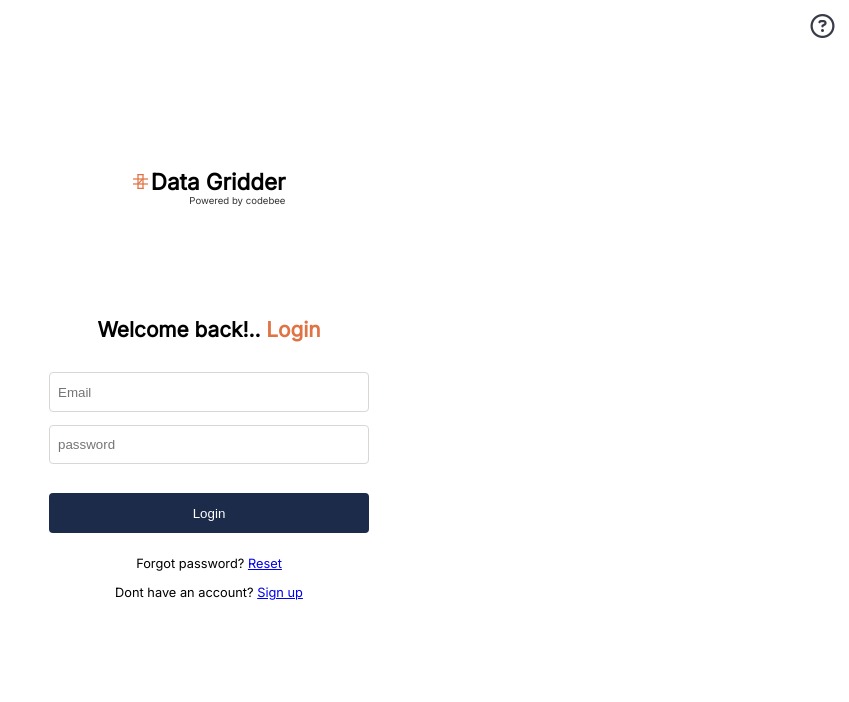
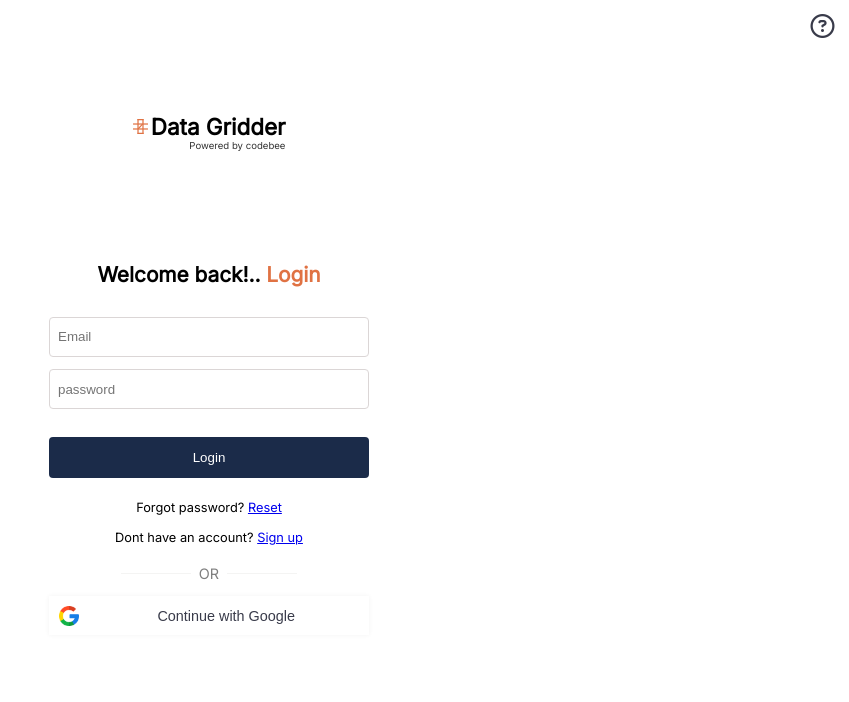
Before and after one commit to Codebee50/Data-gridder, a Django app: page /login in a window 1280 px wide. Shown: the top 702 px of the page, without its empty margins (431-1280 px from the left). Run offline with Django 4.2, Linux system fonts and the light colour scheme.

Commit message:
added button for continue with google

```diff
--- a/Gridder/settings.py
+++ b/Gridder/settings.py
@@ -26,7 +26,7 @@ load_dotenv()
 SECRET_KEY = os.environ.get('SECRET_KEY')
 
 # SECURITY WARNING: don't run with debug turned on in production!
-DEBUG = False
+DEBUG = True
 
 if DEBUG:
     ALLOWED_HOSTS = ['0.0.0.0', '127.0.0.1', '192.168.0.105', '192.168.0.100', '*']
--- a/data_gridder/views.py
+++ b/data_gridder/views.py
@@ -237,7 +237,6 @@ class RequestResetEmail(View):
             messages.error(request, 'Please enter a valid email')
             return render(request, 'request-reset.html')
 
-
         user = User.objects.filter(email = email)
 
         if user.exists():
@@ -251,11 +250,8 @@ class RequestResetEmail(View):
                 'token': PasswordResetTokenGenerator().make_token(user[0])
             })
 
-            # email =EmailMessage(subject=email_subject, body=email_body, from_email= 'Data gridder <codebee286@gmail.com>',
-            #             to=[user_profile.user.email])
             text_content = strip_tags(email_body)
             sender = 'Data gridder <' + str(settings.EMAIL_HOST_USER) + '>'
-
             email = EmailMultiAlternatives(
                 email_subject,
                 text_content,
--- a/static/compile/sign.css
+++ b/static/compile/sign.css
@@ -252,12 +252,12 @@ footer .bottom .content .side {
 
 html::-webkit-scrollbar {
   width: 0.5rem;
-  background-color: #f7f2f2;
+  background-color: var(--background_pink);
 }
 
 html::-webkit-scrollbar-thumb {
   border-radius: 2rem;
-  background: #393B4A;
+  background: var(--complement_color);
 }
 
 input:-webkit-autofill,
@@ -287,7 +287,7 @@ button:disabled {
 }
 .signup .contact-data-gridder i {
   font-size: 1.5rem;
-  color: #393B4A;
+  color: var(--complement_color);
 }
 .signup .container {
   display: flex;
@@ -348,7 +348,7 @@ button:disabled {
   font-weight: 700;
 }
 .signup .container .bottom .welcome p span {
-  color: #E07243;
+  color: var(--cus_orange);
 }
 .signup .container .bottom .form-con form {
   display: flex;
@@ -498,7 +498,7 @@ button:disabled {
 .signup .verify-email-div .header .header-content h3 {
   font-family: "Inter", sans-serif;
   margin-top: 0.3rem;
-  color: #393B4A;
+  color: var(--complement_color);
 }
 .signup .verify-email-div .header .header-content p {
   text-align: center;
@@ -534,7 +534,7 @@ button:disabled {
   font-size: 0.8rem;
 }
 .signup .verify-email-div .verify-body .edit-p span a {
-  color: #E07243;
+  color: var(--cus_orange);
 }
 .signup .verify-email-div .verify-body button {
   border-radius: 5px;
@@ -544,7 +544,7 @@ button:disabled {
   border: none;
   outline: none;
   margin-top: 0.7rem;
-  background-color: #0DC58A;
+  background-color: var(--major_green);
   display: flex;
   flex-direction: row;
   align-items: center;
@@ -583,7 +583,7 @@ button:disabled {
 }
 .login .contact-data-gridder i {
   font-size: 1.5rem;
-  color: #393B4A;
+  color: var(--complement_color);
 }
 .login .container {
   display: flex;
@@ -653,7 +653,7 @@ button:disabled {
   font-weight: 700;
 }
 .login .container .bottom .welcome .welcome-message span {
-  color: #E07243;
+  color: var(--cus_orange);
 }
 .login .container .bottom .welcome .reset-message {
   font-family: "Inter", sans-serif;
@@ -731,6 +731,60 @@ button:disabled {
 .login .confirm-reset-container .confirm-content .message span {
   font-size: 1rem;
 }
+
+.auth-options {
+  align-self: center;
+  margin: 20px 2.5rem;
+  display: flex;
+  flex-direction: column;
+  align-items: center;
+  justify-content: center;
+}
+.auth-options .header-container {
+  display: flex;
+  flex-direction: row;
+  align-items: center;
+}
+.auth-options .header-container .line {
+  width: 70px;
+  height: 0.1rem;
+  background-color: var(--generic-grey);
+}
+.auth-options .header-container .txt-or {
+  font-size: 0.9rem;
+  opacity: 0.5;
+  margin: 0 0.5rem;
+}
+.auth-options .options-container {
+  display: flex;
+  flex-direction: column;
+  width: 100%;
+}
+.auth-options .options-container .option {
+  display: flex;
+  flex-direction: row;
+  align-items: center;
+  margin-top: 0.9rem;
+  padding: 0.6rem;
+  cursor: pointer;
+  background-color: white;
+  border: none;
+  outline: none;
+  box-shadow: 0 0 5px 0 rgba(0, 0, 0, 0.05);
+  text-align: center;
+}
+.auth-options .options-container .option img {
+  width: 20px;
+  height: 20px;
+}
+.auth-options .options-container .option .option-prompt {
+  text-align: center;
+  width: 100%;
+  margin-left: 0.9rem;
+  font-size: 0.9rem;
+  color: var(--complement_color);
+}
+
 .failed-container {
   background-color: white;
   width: 100%;
--- a/static/style/dash.scss
+++ b/static/style/dash.scss
@@ -29,7 +29,7 @@
 
 
 }
-//custom scroll bar
+//custom scroll ar
 html::-webkit-scrollbar{
     width: .5rem;
     background-color: lightblue;
--- a/static/style/sign.scss
+++ b/static/style/sign.scss
@@ -13,12 +13,12 @@ $complement_color: #393B4A;
 //custom scroll bar
 html::-webkit-scrollbar{
     width: .5rem;
-    background-color: $background_pink;
+    background-color: var(--background_pink);
 }
 
 html::-webkit-scrollbar-thumb{
     border-radius: 2rem;
-    background: $complement_color;
+    background: var(--complement_color);
 }
 
 input:-webkit-autofill,
@@ -52,7 +52,7 @@ button:disabled{
 
         i{
             font-size: 1.5rem;
-            color: $complement_color;
+            color: var(--complement_color);
         }
     }
 
@@ -117,7 +117,7 @@ button:disabled{
                  text-align: center;
                  font-weight: 700;
                  span{
-                    color: $cus_orange;
+                    color: var(--cus_orange);
                  }
 
              }
@@ -319,7 +319,7 @@ button:disabled{
                 h3{
                     font-family: 'Inter', sans-serif;
                     margin-top: 0.3rem;
-                    color: $complement_color;
+                    color: var(--complement_color);
                 }
 
                 p{
@@ -369,7 +369,7 @@ button:disabled{
 
                 span{
                     a{
-                        color: $cus_orange;
+                        color: var(--cus_orange);
                     }
                 }
             }
@@ -381,7 +381,7 @@ button:disabled{
                 border: none;
                 outline: none;
                 margin-top: 0.7rem;
-                background-color: $fine_green;
+                background-color: var(--major_green);
                 display: flex;
                 flex-direction: row;
                 align-items: center;
@@ -433,7 +433,7 @@ button:disabled{
 
         i{
             font-size: 1.5rem;
-            color: $complement_color;
+            color: var(--complement_color);
         }
     }
 
@@ -506,7 +506,7 @@ button:disabled{
                  text-align: center;
                  font-weight: 700;
                  span{
-                    color: $cus_orange;
+                    color: var(--cus_orange);
                  }
 
              }
@@ -531,7 +531,6 @@ button:disabled{
                     padding: 0.7rem 0.5rem;
                     margin: 0.4rem 2.5rem;
                     border: 1px solid rgb(219, 214, 214);
-
                     outline: none;
                     border-radius: 4px;
 
@@ -558,13 +557,6 @@ button:disabled{
                      text-align: center;
                      font-size: 0.8rem;
                      margin-top: 0.9rem;
-
-
-                    // a{
-                    //     color: #5e6160;
-                    //     text-decoration: none;
-                    //     border-bottom: 1px dotted black;
-                    // }
                  }
 
 
@@ -572,12 +564,6 @@ button:disabled{
 
                     font-size: 0.8rem;
                     text-align: center;
-
-                    // a{
-                    //     color: #5e6160;
-                    //     text-decoration: none;
-                    //     border-bottom: 1px dotted black;
-                    // }
                 }
 
                  .warning{
@@ -623,13 +609,73 @@ button:disabled{
              }
             }
 
-            .header-info{
 
         }
     }
 }
+
+.auth-options{
+    align-self: center;
+    margin: 20px 2.5rem;
+    display: flex;
+    flex-direction: column;
+    align-items: center;
+    justify-content: center;
+
+    .header-container{
+        display: flex;
+        flex-direction: row;
+        align-items: center;
+
+        .line{
+            width: 70px;
+            height: 0.1rem;
+            background-color: var(--generic-grey);
         }
 
+        .txt-or{
+            font-size: 0.9rem;
+            opacity: 0.5;
+            margin: 0 0.5rem;
+        }
+    }
+
+    .options-container{
+        display: flex;
+        flex-direction: column;
+        width: 100%;
+
+        .option{
+            display: flex;
+            flex-direction: row;
+            align-items: center;
+            margin-top: 0.9rem;
+            padding: 0.6rem;
+            cursor: pointer;
+            background-color: white;
+            border: none;
+            outline: none;
+            box-shadow: 0 0 5px 0 rgba(0, 0, 0, 0.05);
+            text-align: center;
+
+            img{
+                width: 20px;
+                height: 20px;
+            }
+
+            .option-prompt{
+                text-align: center;
+                width: 100%;
+                margin-left: 0.9rem;
+                font-size: 0.9rem;
+                color: var(--complement_color);
+            }
+
+
+        }
+    }
+
+}
 
 .failed-container{
     background-color: white;
--- a/templates/login.html
+++ b/templates/login.html
@@ -61,7 +61,24 @@
                     {% endfor %}
                     <p class="txt-forgot">Forgot password? <span><a href="{% url 'request-reset-email' %}">Reset</a></span></p>
                     <p class="txt-already">Dont have an account? <span><a href="/register">Sign up</a></span></p>
+
+
                 </form>
+            </div>
+
+            <div class="auth-options">
+                <div class="header-container">
+                    <span class="line"></span>
+                    <p class="txt-or">OR</p>
+                    <span class="line"></span>
+                </div>
+
+                <div class="options-container">
+                    <button class="option">
+                        <img src="{% static 'img/google.png' %}" alt="google icon logo">
+                        <p class="option-prompt">Continue with Google</p>
+                    </button>
+                </div>
             </div>
         </div>
        </div>
```
Also changed, not shown: static/img/google.png (added), 1 other file. Lines whose indentation alone changed are shown as unchanged.
